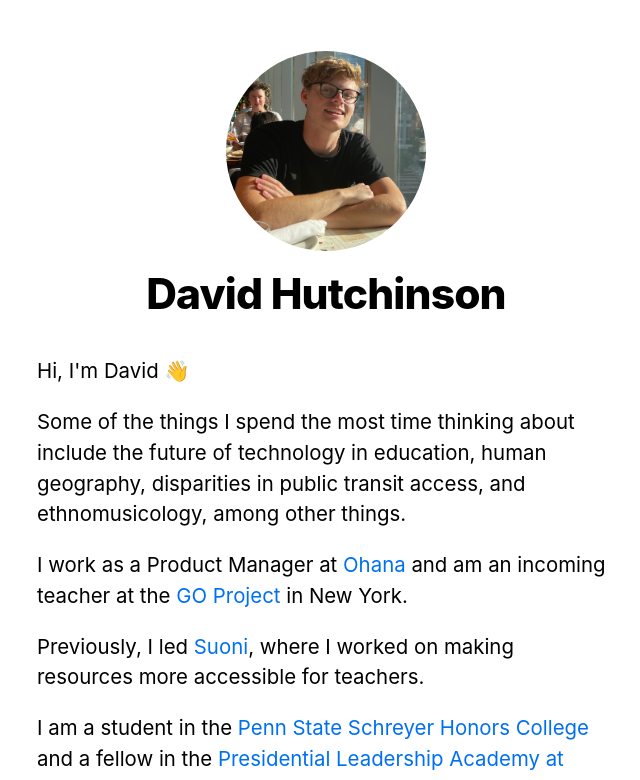
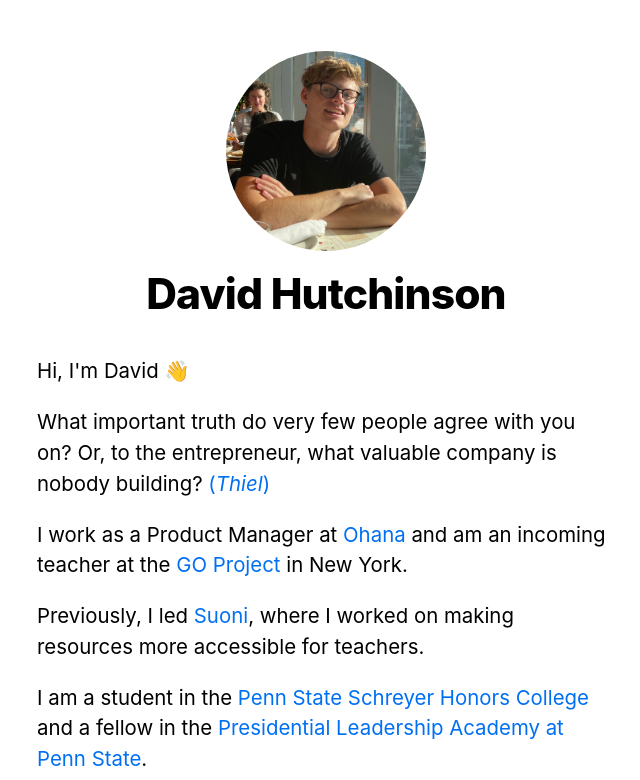
Before and after one commit to dvdhutch/dvdhutch-personal-site, a Next.js app: page / in a window 1280 px wide. Shown: the top 780 px of the page, without its empty margins (314-954 px from the left). Built offline with nearby package versions, Linux system fonts and the light colour scheme.

Commit message:
Update index.js

```diff
--- a/pages/index.js
+++ b/pages/index.js
@@ -22,7 +22,7 @@ export default function Home({ allPostsData }) {
       </Head>
       <section className={utilStyles.headingMd}>
         <p> Hi, I'm David 👋 </p>
-        <p> Some of the things I spend the most time thinking about include the future of technology in education, human geography, disparities in public transit access, and ethnomusicology, among other things. </p>
+        <p> What important truth do very few people agree with you on? Or, to the entrepreneur, what valuable company is nobody building? <a href="https://en.wikipedia.org/wiki/Zero_to_One">(<i>Thiel</i>)</a> </p>
         <p> I work as a Product Manager at <a href="https://www.liveohana.ai">Ohana</a> and am an incoming teacher at the <a href="https://www.goprojectnyc.org">GO Project</a> in New York. </p>
         <p> Previously, I led <a href="https://www.suoni.co">Suoni</a>, where I worked on making resources more accessible for teachers. </p>
         <p> I am a student in the <a href="https://www.shc.psu.edu">Penn State Schreyer Honors College</a> and a fellow in the <a href="https://www.academy.psu.edu">Presidential Leadership Academy at Penn State</a>.
```
